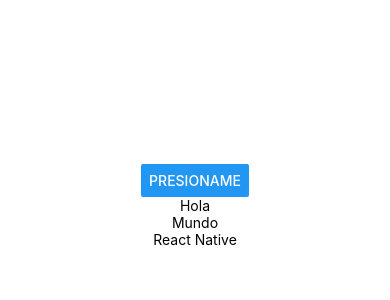
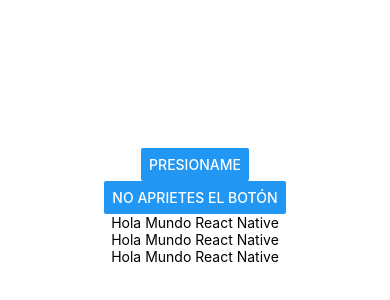
Before and after one commit to FernandoAlcala/PM194, a React Native app in the folder my-blank/: screen / in a window 390 px wide. Shown: the part 216-516 px from the top of the page. Built offline with nearby package versions, Linux system fonts and the light colour scheme.

Commit message:
Trabajo con estados de componentes

```diff
--- a/my-blank/App.js
+++ b/my-blank/App.js
@@ -2,11 +2,21 @@
 
 import { StatusBar } from 'expo-status-bar';
 import { StyleSheet, Text, View, Button } from 'react-native';
+import React,{useState} from 'react';
 
-const Texto = (props) => {
-  const {contenido} = props
+const Texto = () => {
+  const [contenido,setContenido] = useState('Hola Mundo React Native');
+  const actualizarTexto = () => {setContenido('Estado actualizado del text');}
   return (
-    <Text>{contenido}</Text>
+    <Text onPress={actualizarTexto}> {contenido} </Text>
+  );
+}
+
+const Botonazo = () => {
+  const [texto, setTexto] = useState('No aprietes el botón');
+  const actualizarBoton = () => { setTexto('😡'); };
+  return (
+    <Button title={texto} onPress={actualizarBoton}/>
   );
 }
 
@@ -16,13 +26,14 @@
   return (
     <View style={styles.container}>
       <Button title='Presioname'></Button>
-      <Texto contenido = "Hola"></Texto>
-      <Texto contenido = "Mundo"></Texto>
-      <Texto contenido = "React Native"></Texto>
+      <Botonazo></Botonazo>
+      <Texto></Texto>
+      <Texto></Texto>
+      <Texto></Texto>
       <StatusBar style="auto" />
     </View>
   );
-}
+};
 
 /* Zona 3: Estética*/
 const styles = StyleSheet.create({
```
